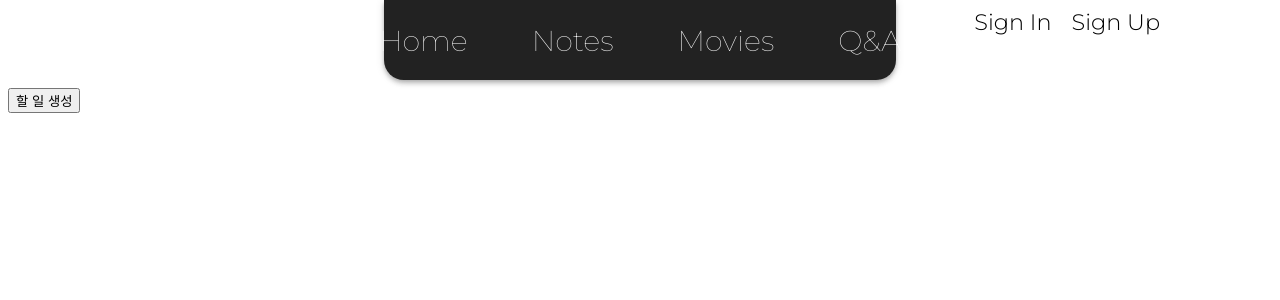
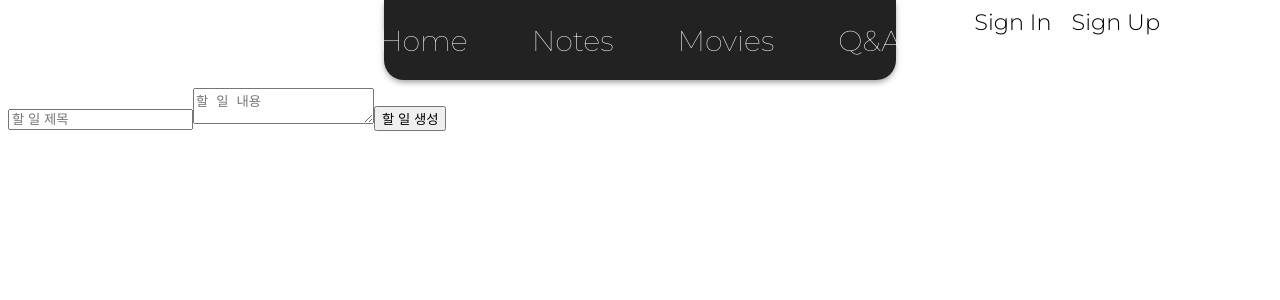
Before and after one commit to minsbee/crud_test, a Next.js app: page /notes in a window 1280 px wide. Shown: the top 300 px of the page. Built offline with nearby package versions, Linux system fonts and the light colour scheme.

Commit message:
test ver 1.1.1 (프리즈마 json 개발 의존성 이동)

```diff
--- a/package.json
+++ b/package.json
@@ -20,9 +20,11 @@
     "eslint-config-next": "13.4.4",
     "git": "^0.1.5",
     "next": "13.4.4",
-    "prisma": "^4.15.0",
     "react": "18.2.0",
     "react-dom": "18.2.0",
     "typescript": "5.0.4"
+  },
+  "devDependencies": {
+    "prisma": "^4.15.0"
   }
 }
--- a/src/app/notes/page.tsx
+++ b/src/app/notes/page.tsx
@@ -1,14 +1,28 @@
+'use client';
+
+import { useState, ChangeEvent } from 'react';
 import { PrismaClient } from '@prisma/client';
 
 const prisma = new PrismaClient();
 
-export default function Login() {
+export default function NoteForm() {
+  const [title, setTitle] = useState('');
+  const [content, setContent] = useState('');
+
+  const handleTitleChange = (event: ChangeEvent<HTMLInputElement>) => {
+    setTitle(event.target.value);
+  };
+
+  const handleContentChange = (event: ChangeEvent<HTMLTextAreaElement>) => {
+    setContent(event.target.value);
+  };
+
   const createNote = async () => {
     try {
       const newNote = await prisma.notes.create({
         data: {
-          title: '할 일 제목',
-          content: '할 일 내용',
+          title,
+          content,
         },
       });
       console.log('새로운 할 일이 생성되었습니다:', newNote);
@@ -19,6 +33,8 @@ export default function Login() {
 
   return (
     <div>
+      <input type="text" value={title} onChange={handleTitleChange} placeholder="할 일 제목" />
+      <textarea value={content} onChange={handleContentChange} placeholder="할 일 내용" />
       <button onClick={createNote}>할 일 생성</button>
     </div>
   );
```
Also changed, not shown: 2 other files (tests, documents, lock files or other folders).
